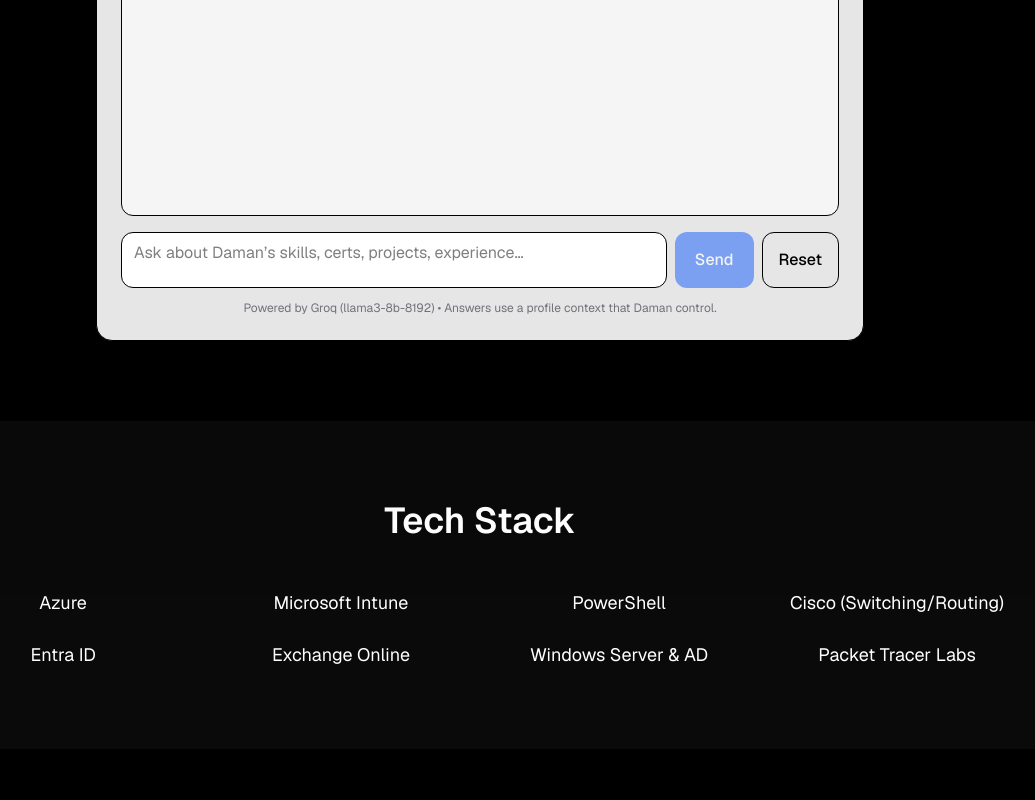
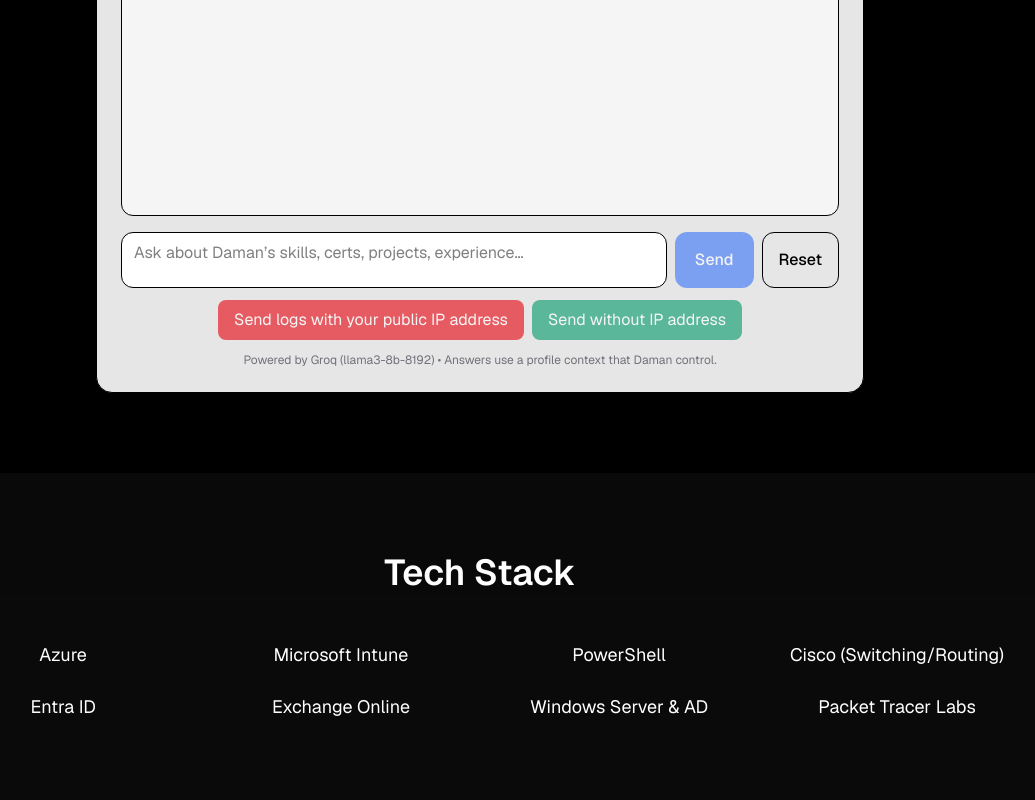
Before and after one commit to axeboyrocks/my-portfolio, a Next.js app: page / in a window 1280 px wide. Shown: the part 1141-1941 px from the top of the page, without its empty margins (160-1195 px from the left). Built offline with nearby package versions, Linux system fonts and the light colour scheme; no server answers.

Commit message:
Add chat-log API and client controls to email chat logs (with/without IP); size limit and beacon fallback

```diff
--- /dev/null
+++ b/app/api/chat-log/route.js
@@ -0,0 +1,96 @@
+import { NextResponse } from "next/server";
+import { Resend } from "resend";
+
+export const runtime = "nodejs";
+
+const MAX_BYTES = 50 * 1024; // 50 KB limit per chat log
+
+function extractIp(req) {
+    // Try forwarded header first (Vercel/proxies), then socket
+    const xff = req.headers.get("x-forwarded-for");
+    if (xff) return xff.split(",")[0].trim();
+    const socketAddr = req.headers.get("x-real-ip");
+    if (socketAddr) return socketAddr;
+    try {
+        // In Node runtime we can attempt to read from socket via req.socket
+        // but Next.js Request doesn't expose socket here; fallback to unknown
+        return "unknown";
+    } catch (e) {
+        return "unknown";
+    }
+}
+
+export async function POST(req) {
+    try {
+        const body = await req.json();
+        const { messages, includeIP } = body || {};
+
+        if (!Array.isArray(messages)) {
+            return NextResponse.json({ ok: false, error: "messages must be an array" }, { status: 400 });
+        }
+
+        const payload = JSON.stringify(messages || []);
+        if (Buffer.byteLength(payload, "utf8") > MAX_BYTES) {
+            return NextResponse.json({ ok: false, error: "Chat log too large" }, { status: 413 });
+        }
+
+        const apiKey = process.env.RESEND_API_KEY;
+        if (!apiKey) {
+            return NextResponse.json({ ok: false, error: "Missing RESEND_API_KEY env var." }, { status: 500 });
+        }
+
+        const FROM = process.env.RESEND_FROM || "Portfolio Message <onboarding@resend.dev>";
+        const TO = process.env.CONTACT_TO_EMAIL || "damanpreet.nov@gmail.com";
+
+        const resend = new Resend(apiKey);
+
+        // Build email content
+        const ip = includeIP ? extractIp(req) : "(not included by user)";
+
+        const html = `
+          <div>
+            <p><strong>Chat log received</strong></p>
+            <p><strong>Include IP:</strong> ${includeIP ? "yes" : "no"}</p>
+            <p><strong>IP:</strong> ${ip}</p>
+            <hr />
+            <pre style="white-space:pre-wrap;font-family:monospace;background:#111;color:#fff;padding:12px;border-radius:6px;">${escapeHtml(
+                payload
+            )}</pre>
+          </div>
+        `;
+
+        const text = `Include IP: ${includeIP ? "yes" : "no"}\nIP: ${ip}\n\n${payload}`;
+
+        const subject = "AI chat log";
+
+        const result = await resend.emails.send({
+            from: FROM,
+            to: [TO],
+            subject,
+            html,
+            text,
+        });
+
+        if (result?.error) {
+            return NextResponse.json({ ok: false, error: result.error.message || "Resend error" }, { status: 502 });
+        }
+
+        return NextResponse.json({ ok: true }, { status: 200 });
+    } catch (err) {
+        console.error("chat-log send failed:", err);
+        return NextResponse.json({ ok: false, error: err?.message || "Unknown error" }, { status: 500 });
+    }
+}
+
+function escapeHtml(s) {
+    return String(s)
+        .replace(/&/g, "&amp;")
+        .replace(/</g, "&lt;")
+        .replace(/>/g, "&gt;")
+        .replace(/\"/g, "&quot;")
+        .replace(/'/g, "&#039;");
+}
+
+export function GET() {
+    return NextResponse.json({ ok: true });
+}
--- a/app/components/Daman-ai.js
+++ b/app/components/Daman-ai.js
@@ -83,6 +83,92 @@
         ]);
     }
 
+    // ---- Chat log sending utilities ----
+    const [sendingLog, setSendingLog] = useState(false);
+    const [sendStatus, setSendStatus] = useState("");
+    const sentRef = useRef(false); // avoid duplicate sends
+
+    const MAX_BYTES = 50 * 1024; // 50 KB
+
+    function bytesOf(obj) {
+        try {
+            const s = typeof obj === "string" ? obj : JSON.stringify(obj);
+            return new TextEncoder().encode(s).length;
+        } catch (e) {
+            return Infinity;
+        }
+    }
+
+    async function sendChatLog(includeIP, useBeacon = false) {
+        if (sendingLog || sentRef.current) return;
+
+        const payload = { messages, includeIP: !!includeIP };
+        const size = bytesOf(payload.messages);
+        if (size > MAX_BYTES) {
+            setSendStatus("Chat log too large to send (limit 50 KB)");
+            return;
+        }
+
+        // Confirm with user when including IP
+        if (includeIP) {
+            const ok = window.confirm("This will include your public IP address in the emailed log. Do you consent?");
+            if (!ok) return;
+        } else {
+            const ok2 = window.confirm("Send chat log without your IP address?");
+            if (!ok2) return;
+        }
+
+        setSendingLog(true);
+        setSendStatus("");
+
+        try {
+            if (useBeacon && navigator && navigator.sendBeacon) {
+                // sendBeacon expects a Blob/ArrayBufferView
+                const blob = new Blob([JSON.stringify(payload)], { type: "application/json" });
+                navigator.sendBeacon("/api/chat-log", blob);
+                sentRef.current = true;
+                setSendStatus("Sent (via beacon)");
+            } else {
+                const res = await fetch("/api/chat-log", {
+                    method: "POST",
+                    headers: { "Content-Type": "application/json" },
+                    body: JSON.stringify(payload),
+                });
+                const json = await res.json().catch(() => ({}));
+                if (!res.ok || !json.ok) {
+                    throw new Error(json.error || `HTTP ${res.status}`);
+                }
+                sentRef.current = true;
+                setSendStatus("Sent successfully");
+            }
+        } catch (e) {
+            console.error("sendChatLog error:", e);
+            setSendStatus("Failed to send: " + (e?.message || "Unknown"));
+        } finally {
+            setSendingLog(false);
+        }
+    }
+
+    // Fallback: when user closes tab without choosing, send without IP using sendBeacon (best-effort)
+    useEffect(() => {
+        const onBeforeUnload = () => {
+            if (sentRef.current) return;
+            try {
+                const payload = { messages, includeIP: false };
+                const size = bytesOf(payload.messages);
+                if (size <= MAX_BYTES && navigator && navigator.sendBeacon) {
+                    const blob = new Blob([JSON.stringify(payload)], { type: "application/json" });
+                    navigator.sendBeacon("/api/chat-log", blob);
+                    sentRef.current = true;
+                }
+            } catch (e) {
+                // ignore
+            }
+        };
+        window.addEventListener("beforeunload", onBeforeUnload);
+        return () => window.removeEventListener("beforeunload", onBeforeUnload);
+    }, [messages]);
+
     return (
     <div className="w-full mx-auto max-w-3xl rounded-2xl border shadow-sm bg-white/90 dark:bg-zinc-900/70 backdrop-blur p-6 text-black dark:text-white">
             <h3 className="text-2xl md:text-3xl font-semibold text-center mb-2">
@@ -143,6 +229,31 @@
                 </button>
             </div>
 
+            {/* Chat log send controls */}
+            <div className="mt-3 flex flex-col sm:flex-row gap-2 justify-center">
+                <button
+                    onClick={() => sendChatLog(true)}
+                    disabled={sendingLog || messages.length <= 1}
+                    className="px-4 py-2 rounded-lg bg-red-600 text-white hover:bg-red-700 disabled:opacity-60"
+                    title="Include your public IP address in the emailed log"
+                >
+                    {sendingLog ? "Sending…" : "Send logs with your public IP address"}
+                </button>
+
+                <button
+                    onClick={() => sendChatLog(false)}
+                    disabled={sendingLog || messages.length <= 1}
+                    className="px-4 py-2 rounded-lg bg-emerald-600 text-white hover:bg-emerald-700 disabled:opacity-60"
+                    title="Send logs without including IP"
+                >
+                    {sendingLog ? "Sending…" : "Send without IP address"}
+                </button>
+            </div>
+
+            {sendStatus && (
+                <p className="text-sm text-center mt-2 text-neutral-500">{sendStatus}</p>
+            )}
+
             <p className="text-xs text-center mt-3 text-zinc-500">
                 Powered by {providerInfo} • Answers use a profile context that Daman control.
             </p>
```
